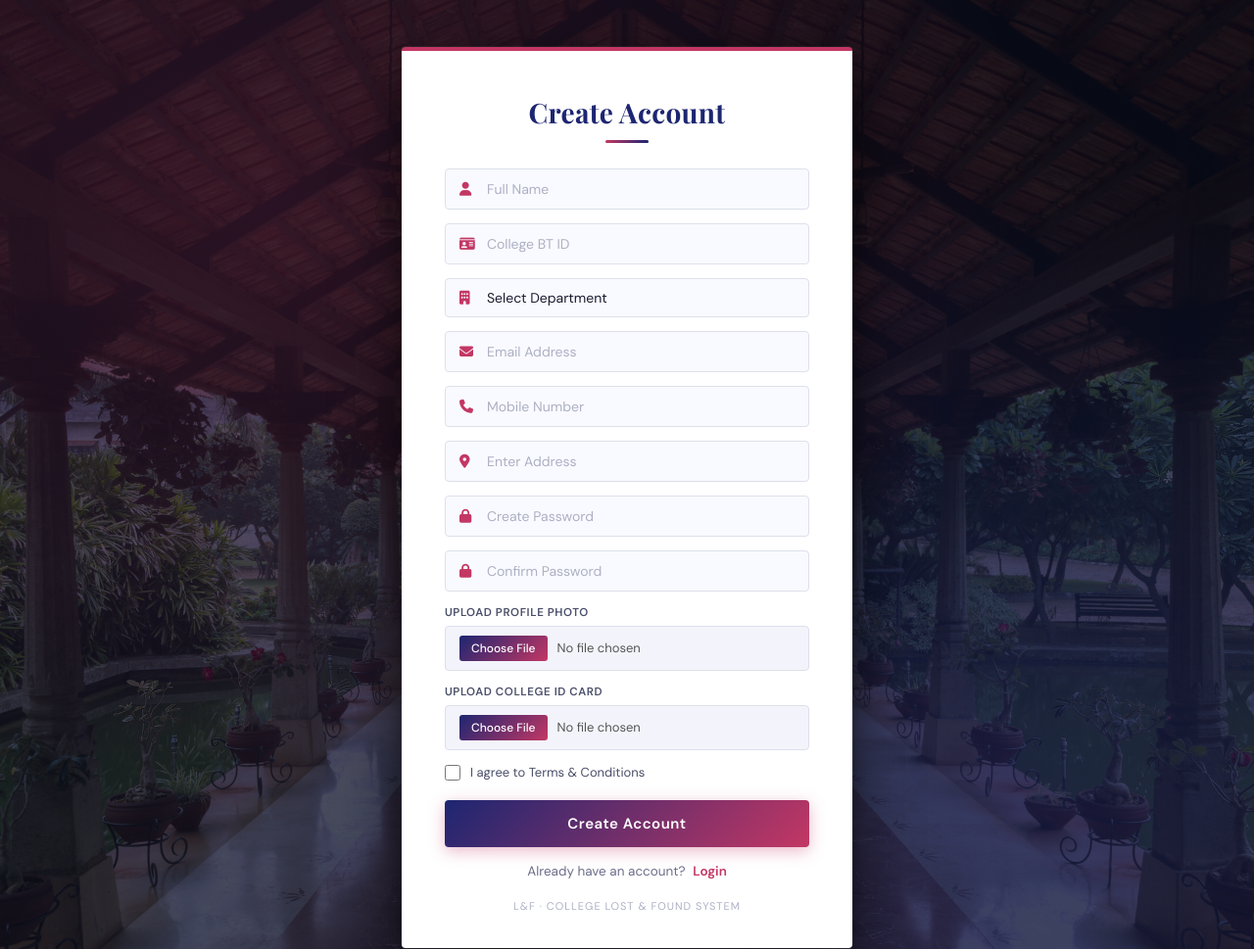
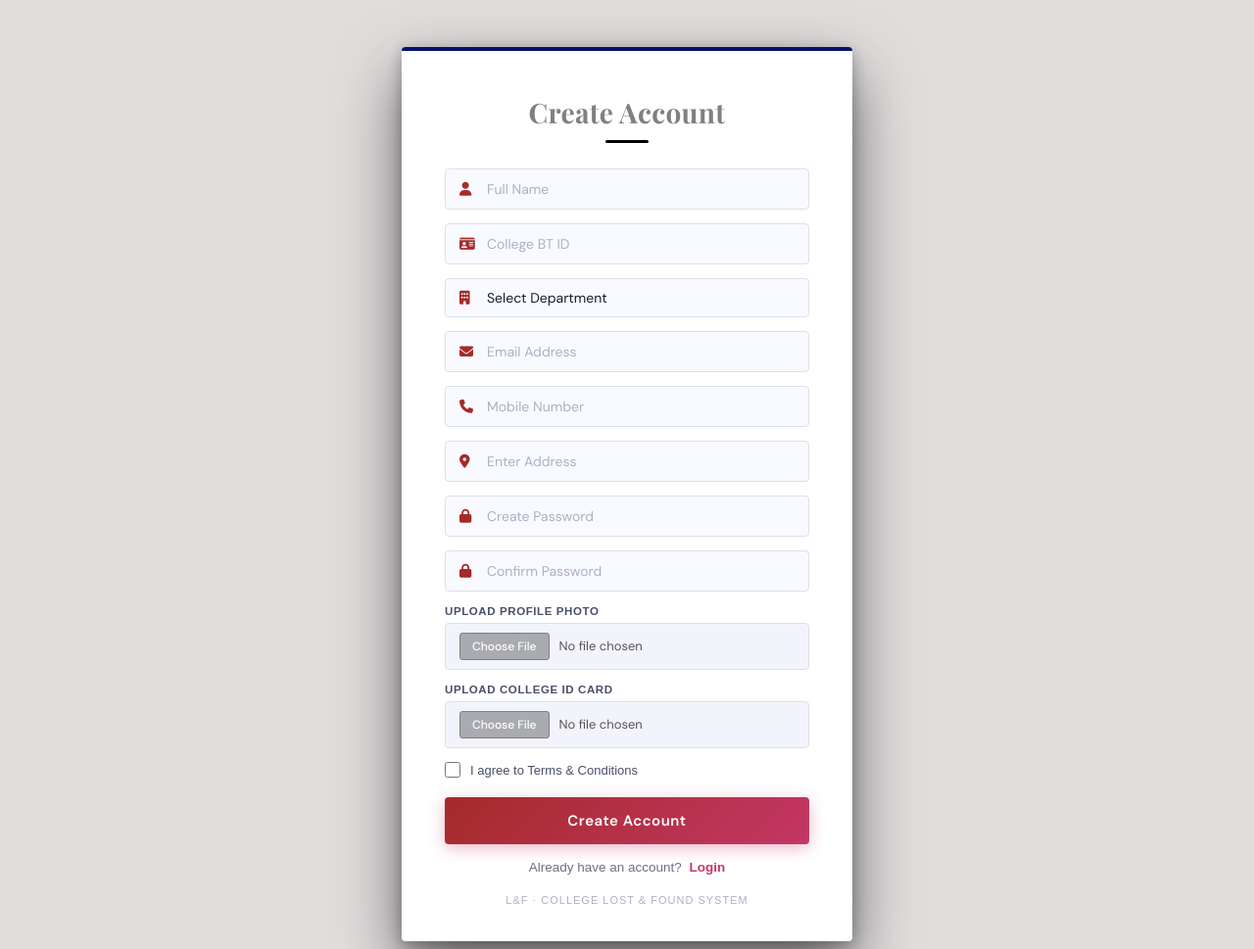
Before and after one commit to chaitanyakamdi/Project-4thSem, a website: page frontend/form.html in a window 1280 px wide. Shown: the top 969 px of the page at 98% size. Drawn offline with nearby package versions, Linux system fonts and the light colour scheme.

Commit message:
updated css

```diff
--- a/frontend/contact.css
+++ b/frontend/contact.css
@@ -3,9 +3,9 @@
 }
 
 body {
-  font-family: 'DM Sans', sans-serif;
-  background: #edc4b32b;
-  color: hsl(30, 10%, 12%);
+  font-family: Arial, sans-serif;
+  background: #ffffff;
+  color: black;
 }
 
 .home{
@@ -45,27 +45,27 @@ h1, h2, h3, h4 { font-family: 'Segoe UI', Tahoma, Geneva, Verdana, sans-serif; }
   .contact-container { grid-template-columns: 1fr; gap: 2rem; }
 }
 
-.contact-info h1 { font-size: 3rem; line-height: 1.1; margin-bottom: 1rem; }
+.contact-info h1 { font-size: 4rem; line-height: 1.1; margin-bottom: 1rem; }
 .contact-info p { font-size: 1.1rem; color: #343a40; margin-bottom: 2.5rem; line-height: 1.7; }
 
 .contact-detail { display: flex; align-items: center; gap: 1rem; margin-bottom: 1.25rem; }
 .contact-detail-icon {
   width: 44px; height: 44px; border-radius: 50%;
-  background: #e6b7a2d3; display: flex; align-items: center;
-  justify-content: center; flex-shrink: 0; color: hsl(24, 80%, 30%); font-size: 1.1rem;
+  background: #8b3a009a; display: flex; align-items: center;
+  justify-content: center; flex-shrink: 0; color: #8b3a00; font-size: 1.3rem;
 }
-.contact-detail-label { color: #212529; font-size: 0.8rem; text-transform: uppercase; letter-spacing: 0.08em; margin-bottom: 0.15rem; }
-.contact-detail-text { font-size: 0.95rem; font-weight: 500; }
+.contact-detail-label { color: #212529; font-size: 1rem; text-transform: uppercase; letter-spacing: 0.08em; margin-bottom: 0.15rem; }
+.contact-detail-text { font-size: 1rem; font-weight: 500; }
 
 .contact-form-card {
-  background: #ead7cf6f; border-radius: 0.75rem; padding: 2.5rem;
+  background: #ac6837c1; border-radius: 0.75rem; padding: 2.5rem;
   box-shadow: 0 8px 40px -12px hsl(30 10% 12% / 0.08);
   border: 1px solid hsl(35, 15%, 85%);
 }
 .contact-form-card h2 { font-size: 1.5rem; margin-bottom: 1.5rem; }
 
 .form-group { margin-bottom: 1.25rem; }
-.form-group label { display: block; font-size: 0.85rem; font-weight: 500; margin-bottom: 0.4rem; }
+.form-group label { display: block; font-size: 1.05rem; font-weight: 500; margin-bottom: 0.4rem; }
 .form-group input, .form-group textarea {
   width: 100%; padding: 0.75rem 1rem; border: 1px solid hsl(35, 15%, 85%);
   border-radius: 0.5rem; background: hsl(40, 20%, 97%); color: hsl(30, 10%, 12%);
@@ -81,7 +81,7 @@ h1, h2, h3, h4 { font-family: 'Segoe UI', Tahoma, Geneva, Verdana, sans-serif; }
 @media (max-width: 480px) { .form-row { grid-template-columns: 1fr; } }
 
 .submit-btn {
-  width: 100%; padding: 0.85rem; background: #edc4b3;
+  width: 100%; padding: 0.85rem; background: #9f4e14;
   color: hsl(0, 0%, 7%); border: none; border-radius: 0.6rem;
   font-family: 'DM Sans', sans-serif; font-size: 1rem; font-weight: 600;
   cursor: pointer; transition: opacity 0.2s, transform 0.15s; margin-top: 0.5rem;
--- a/frontend/form.css
+++ b/frontend/form.css
@@ -5,7 +5,7 @@
     margin: 0;
     padding: 0;
     box-sizing: border-box;
-    font-family: 'DM Sans', sans-serif;
+    font-family: Arial, sans-serif;
 }
 
 /* ── Page Background ── */
@@ -25,10 +25,7 @@
     content: '';
     position: absolute;
     inset: 0;
-    background:
-        radial-gradient(ellipse at 20% 20%, rgba(195, 55, 100, 0.18) 0%, transparent 55%),
-        radial-gradient(ellipse at 80% 80%, rgba(29, 38, 113, 0.35) 0%, transparent 55%),
-        rgba(10, 14, 30, 0.72);
+    background:rgb(224, 221, 221);
     z-index: 0;
 }
 
@@ -41,7 +38,7 @@
     max-width: 460px;
     padding: 44px 44px 36px;
     border-radius: 4px;
-    border-top: 4px solid #c33764;
+    border-top: 4px solid #06126f;
     box-shadow:
         0 0 0 1px rgba(255,255,255,0.06),
         0 28px 64px rgba(0,0,0,0.55),
@@ -54,7 +51,7 @@
     font-family: 'Playfair Display', serif;
     font-size: 1.75rem;
     font-weight: 700;
-    color: #1d2671;
+    color: gray;
     text-align: center;
     margin-bottom: 6px;
     letter-spacing: 0.3px;
@@ -65,7 +62,7 @@
     display: block;
     width: 44px;
     height: 3px;
-    background: linear-gradient(90deg, #c33764, #1d2671);
+    background: black;
     border-radius: 2px;
     margin: 10px auto 26px;
 }
@@ -83,14 +80,14 @@
 }
 
 .input-box:focus-within {
-    border-color: #c33764;
+    border-color: brown;
     background: #fff;
     box-shadow: 0 0 0 3px rgba(195, 55, 100, 0.1);
 }
 
 .input-box i {
     margin-right: 12px;
-    color: #c33764;
+    color: brown;
     font-size: 14px;
     width: 16px;
     flex-shrink: 0;
@@ -150,9 +147,9 @@
 }
 
 .upload-box input[type="file"]::-webkit-file-upload-button {
-    background: linear-gradient(135deg, #1d2671, #c33764);
+    background: rgba(0,0,0,0.3);
     color: #fff;
-    border: none;
+    border: 1px solid gray;
     padding: 5px 12px;
     border-radius: 3px;
     font-family: 'DM Sans', sans-serif;
@@ -180,7 +177,7 @@
 .terms input[type="checkbox"] {
     width: 16px;
     height: 16px;
-    accent-color: #c33764;
+    accent-color: brown;
     cursor: pointer;
     flex-shrink: 0;
 }
@@ -191,7 +188,7 @@
     padding: 14px;
     border: none;
     border-radius: 4px;
-    background: linear-gradient(135deg, #1d2671 0%, #c33764 100%);
+    background: linear-gradient(135deg, brown 0%, #c33764 100%);
     color: #ffffff;
     font-family: 'DM Sans', sans-serif;
     font-size: 15px;
--- a/frontend/report-style.css
+++ b/frontend/report-style.css
@@ -9,7 +9,7 @@
 }
 
 body {
-    background: #0d1b2a;
+    background: rgb(224, 221, 221);
     background-image:
         radial-gradient(ellipse at 20% 20%, rgba(195, 55, 100, 0.12) 0%, transparent 50%),
         radial-gradient(ellipse at 80% 80%, rgba(29, 38, 113, 0.3) 0%, transparent 50%),
@@ -45,7 +45,7 @@ body {
     left: 50%;
     transform: translateX(-50%);
     margin: 0;
-    font-family: 'Playfair Display', serif;
+    font-family: Arial, sans-serif;
     font-size: 1.85rem;
     font-weight: 700;
     letter-spacing: 0.5px;
@@ -58,7 +58,7 @@ body {
     display: block;
     width: 48px;
     height: 3px;
-    background: linear-gradient(90deg, #c33764, #f0a500);
+    background: linear-gradient(90deg, brown, rgb(186, 47, 47));
     border-radius: 2px;
     margin: 8px auto 0;
 }
@@ -76,7 +76,7 @@ form {
         0 24px 60px rgba(0,0,0,0.55),
         0 4px 16px rgba(0,0,0,0.3);
     animation: slideUp 0.55s cubic-bezier(0.22, 1, 0.36, 1) both;
-    border-top: 4px solid #c33764;
+    border-top: 4px solid darkred;
 }
 
 /* ── Section Headings ── */
@@ -84,7 +84,7 @@ h3 {
     font-family: 'Playfair Display', serif;
     font-size: 1rem;
     font-weight: 600;
-    color: #1d2671;
+    color: brown;
     text-transform: uppercase;
     letter-spacing: 1.5px;
     margin: 28px 0 14px;
@@ -104,7 +104,7 @@ h3::before {
     display: inline-block;
     width: 4px;
     height: 14px;
-    background: linear-gradient(180deg, #c33764, #1d2671);
+    background: linear-gradient(180deg, darkred, brown);
     border-radius: 2px;
     flex-shrink: 0;
 }
@@ -145,7 +145,7 @@ textarea::placeholder {
 input:focus,
 textarea:focus,
 select:focus {
-    border-color: #c33764;
+    border-color: rgba(165, 61, 61, 0.928);
     background: #fff;
     outline: none;
     box-shadow: 0 0 0 3px rgba(195, 55, 100, 0.1);
@@ -159,7 +159,7 @@ input[type="file"] {
 }
 
 input[type="file"]::-webkit-file-upload-button {
-    background: linear-gradient(135deg, #1d2671, #c33764);
+    background: linear-gradient(135deg, gray, gray);
     color: #fff;
     border: none;
     padding: 6px 14px;
@@ -203,7 +203,7 @@ button {
     margin-top: 8px;
     border: none;
     border-radius: 4px;
-    background: linear-gradient(135deg, #1d2671 0%, #c33764 100%);
+    background: linear-gradient(135deg, brown 0%, #c33764 100%);
     color: #ffffff;
     font-family: 'DM Sans', sans-serif;
     font-size: 15px;
```
Also changed, not shown: frontend/style.css (+16 -17 lines).
